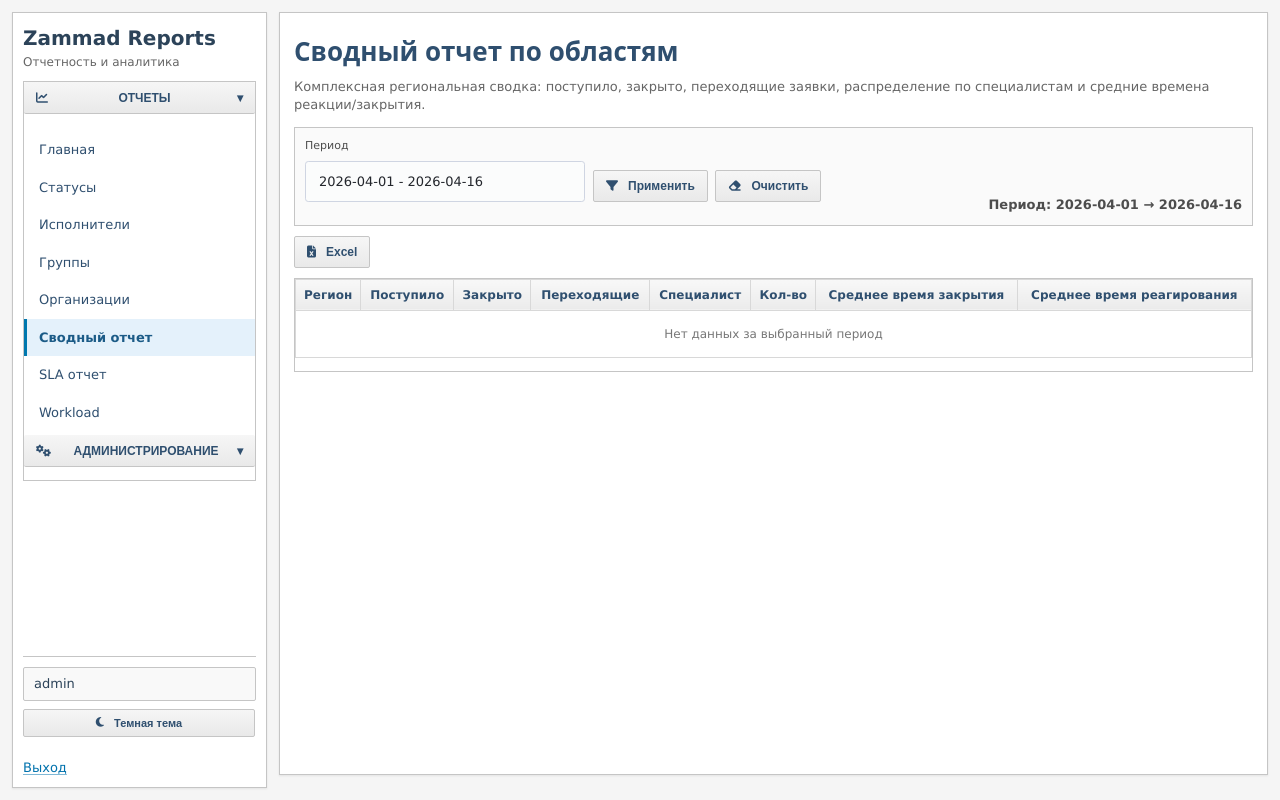
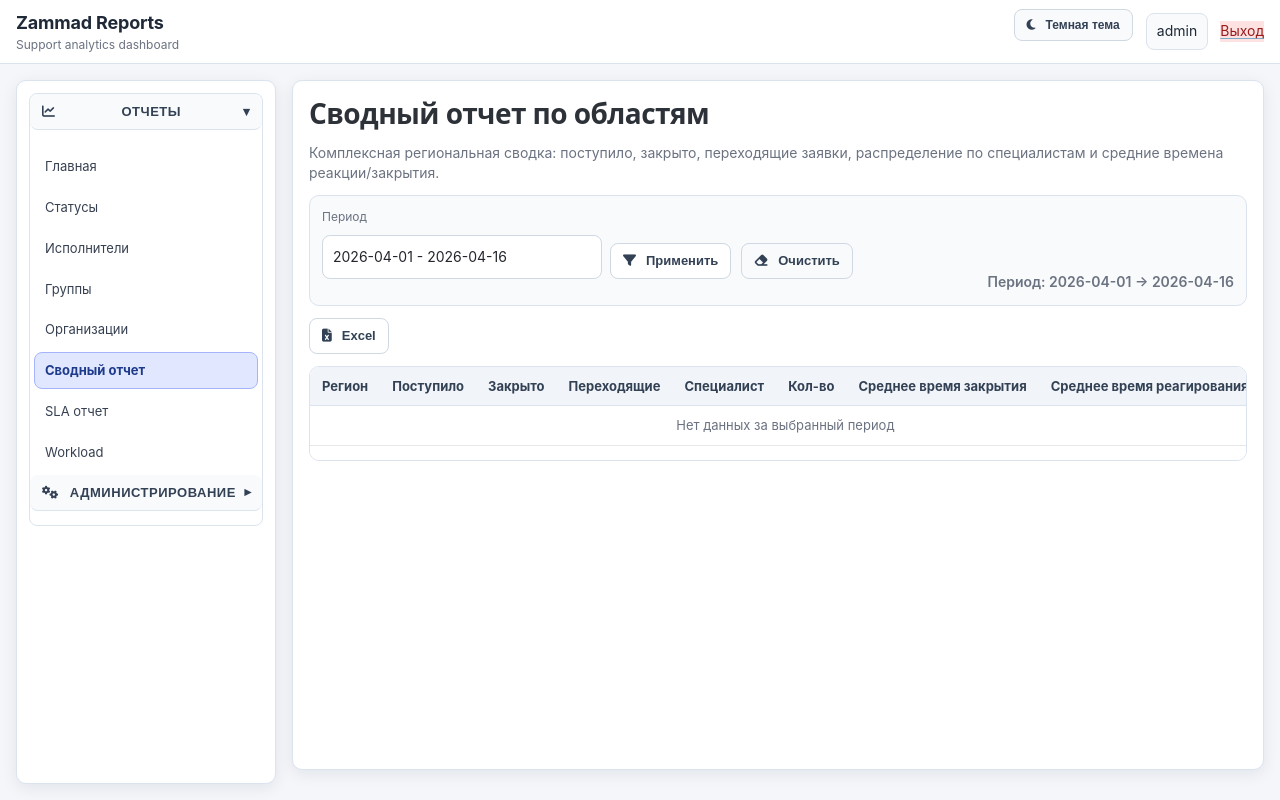
Before and after one commit to lekha100101/zammad-reports, a FastAPI app: page /reports/regional-summary in a window 1280 px wide. Run offline with FastAPI, Linux system fonts and the light colour scheme; the visitor is signed in with stand-in values (Sample User, id 1); some libraries are stand-ins or nearby versions.

Commit message:
Redesign UI to modern 2-column dashboard with improved tables and filter UX

```diff
--- a/app/static/style.css
+++ b/app/static/style.css
@@ -1,195 +1,193 @@
 :root {
-  --jq-bg: #f5f5f5;
-  --jq-surface: #ffffff;
-  --jq-border: #c5c5c5;
-  --jq-text: #333333;
-  --jq-muted: #666666;
-  --jq-accent: #0078ae;
-  --jq-accent-hover: #1c94c4;
-  --jq-shadow: 0 1px 2px rgba(0, 0, 0, 0.08);
+  --bg: #f4f6fa;
+  --surface: #ffffff;
+  --surface-soft: #f8fafc;
+  --border: #dbe3ef;
+  --text: #1f2937;
+  --muted: #6b7280;
+  --primary: #2563eb;
+  --primary-hover: #1d4ed8;
+  --danger: #dc2626;
+  --shadow: 0 4px 16px rgba(15, 23, 42, 0.08);
+  --radius: 10px;
 }
 
-* {
-  box-sizing: border-box;
+* { box-sizing: border-box; }
+
+html, body {
+  margin: 0;
+  padding: 0;
+  background: var(--bg);
+  color: var(--text);
+  font-family: Inter, "Segoe UI", Roboto, Arial, sans-serif;
+  font-size: 14px;
+  line-height: 1.45;
 }
 
-html,
-body {
-  margin: 0;
-  padding: 0;
-  background: var(--jq-bg);
-  color: var(--jq-text);
-  font-family: "Lucida Grande", "Lucida Sans", Arial, sans-serif;
-  font-size: 13px;
+.top-nav {
+  height: 64px;
+  border-bottom: 1px solid var(--border);
+  background: var(--surface);
+  display: flex;
+  align-items: center;
+  justify-content: space-between;
+  padding: 0 16px;
+  position: sticky;
+  top: 0;
+  z-index: 60;
+}
+
+.top-nav-left,
+.top-nav-right {
+  display: flex;
+  align-items: center;
+  gap: 12px;
+}
+
+.brand-title {
+  font-size: 18px;
+  font-weight: 700;
+  letter-spacing: -0.01em;
+}
+
+.brand-subtitle {
+  font-size: 12px;
+  color: var(--muted);
 }
 
 .main-container {
-  max-width: 1680px;
+  max-width: 1800px;
   margin: 0 auto;
-  padding: 0 12px !important;
+  padding: 16px !important;
   background: transparent !important;
   border: none !important;
   box-shadow: none !important;
 }
 
-.brand-title {
-  font-size: 20px;
-  font-weight: 700;
-  color: #2c4359;
-}
-
-.brand-subtitle {
-  font-size: 12px;
-  color: var(--jq-muted);
-}
-
-.user-badge {
-  padding: 6px 10px !important;
-  border: 1px solid var(--jq-border);
-  background: #f9f9f9 !important;
-  color: #2c4359 !important;
-  border-radius: 2px;
-}
-
 .layout-shell {
   display: grid;
-  grid-template-columns: 255px minmax(0, 1fr);
-  align-items: stretch;
-  gap: 12px;
-  min-height: 100vh;
-  padding: 12px 0;
+  grid-template-columns: 260px minmax(0, 1fr);
+  gap: 16px;
+  min-height: calc(100vh - 96px);
 }
 
 .left-sidebar {
-  display: flex;
-  flex-direction: column;
-  justify-content: space-between;
-  gap: 12px;
-  background: var(--jq-surface);
-  border: 1px solid var(--jq-border);
-  box-shadow: var(--jq-shadow);
-  padding: 10px;
-}
-
-.sidebar-top {
-  display: flex;
-  flex-direction: column;
-  gap: 10px;
-}
-
-.sidebar-bottom {
-  border-top: 1px solid var(--jq-border);
-  padding-top: 10px;
-  display: flex;
-  flex-direction: column;
-  gap: 8px;
+  background: var(--surface);
+  border: 1px solid var(--border);
+  border-radius: var(--radius);
+  box-shadow: var(--shadow);
+  padding: 12px;
 }
 
 .side-nav {
-  background: transparent;
-  border: 1px solid var(--jq-border);
+  border: 1px solid var(--border);
+  border-radius: 8px;
+  overflow: hidden;
 }
 
 .side-nav-section {
   width: 100%;
+  border: none !important;
+  border-bottom: 1px solid var(--border) !important;
+  background: var(--surface-soft) !important;
   display: flex;
   justify-content: space-between;
   align-items: center;
-  border: none !important;
-  background: linear-gradient(#f6f6f6, #e9e9e9) !important;
-  border-bottom: 1px solid var(--jq-border) !important;
-  color: #2c4359;
+  padding: 10px 12px;
   font-size: 12px;
+  text-transform: uppercase;
+  letter-spacing: 0.04em;
   font-weight: 700;
-  padding: 8px 10px;
-  text-transform: uppercase;
+  color: #374151;
 }
+
+.section-caret { transition: transform .15s ease; }
+.side-nav-section[aria-expanded="false"] .section-caret { transform: rotate(-90deg); }
 
 .side-nav-group {
   display: flex;
   flex-direction: column;
-  padding: 4px 0;
+  padding: 4px;
+  gap: 4px;
 }
 
 .side-nav .menu-btn {
   display: block !important;
   text-decoration: none !important;
-  color: #2f4f6f !important;
-  border-radius: 0 !important;
-  border: none !important;
-  border-left: 3px solid transparent !important;
-  padding: 9px 12px !important;
+  border-radius: 8px !important;
+  border: 1px solid transparent !important;
+  color: #374151 !important;
+  padding: 8px 10px !important;
   font-size: 13px !important;
+  transition: all .15s ease;
 }
 
 .side-nav .menu-btn:hover {
-  background: #f2f9ff !important;
-  color: #1d5987 !important;
+  background: #eef2ff !important;
+  border-color: #c7d2fe !important;
+  color: #1e3a8a !important;
 }
 
 .side-nav .menu-btn.active {
-  background: #e4f1fb !important;
-  border-left-color: var(--jq-accent) !important;
-  color: #1b5b87 !important;
-  font-weight: 700 !important;
+  background: #e0e7ff !important;
+  border-color: #a5b4fc !important;
+  color: #1e3a8a !important;
+  font-weight: 700;
 }
 
 .content-area {
-  min-width: 0;
-  background: var(--jq-surface);
-  border: 1px solid var(--jq-border);
-  box-shadow: var(--jq-shadow);
-  padding: 14px;
-}
-
-.content-topbar {
-  display: flex;
-  justify-content: flex-end;
-  align-items: center;
-  gap: 8px;
-  margin-bottom: 10px;
+  background: var(--surface);
+  border: 1px solid var(--border);
+  border-radius: var(--radius);
+  box-shadow: var(--shadow);
+  padding: 16px;
 }
 
 h1 {
   margin: 0 0 12px;
-  font-size: 26px;
-  color: #2f4f6f;
+  font-size: 28px;
+  line-height: 1.2;
+  letter-spacing: -0.02em;
 }
 
-h3 {
-  color: #2f4f6f;
-  margin: 10px 0;
-}
+h3 { margin: 8px 0; }
 
 .report-description {
   margin: 0 0 12px;
-  color: var(--jq-muted);
-  line-height: 1.4;
+  color: var(--muted);
+  max-width: 1100px;
 }
 
-.page-actions,
-.report-actions {
-  margin-bottom: 10px;
-  display: flex;
-  gap: 8px;
-  align-items: center;
+.cards {
+  gap: 12px;
+}
+
+.cards article {
+  border-radius: 10px;
+  border: 1px solid var(--border);
+  box-shadow: none;
+  background: var(--surface-soft);
+}
+
+.big-number {
+  font-size: 28px;
+  font-weight: 700;
 }
 
 article {
   margin-bottom: 12px;
   padding: 12px;
-  background: #fff;
-  border: 1px solid var(--jq-border);
+  border: 1px solid var(--border);
+  border-radius: 10px;
+  background: var(--surface);
 }
 
-.cards article {
-  text-align: center;
-}
-
-.big-number {
-  font-size: 26px;
-  font-weight: 700;
-  margin: 2px 0;
+.page-actions,
+.report-actions {
+  display: flex;
+  align-items: center;
+  gap: 8px;
+  margin: 0 0 12px;
 }
 
 button,
@@ -197,20 +195,20 @@ a[role="button"],
 input[type="submit"],
 input[type="button"],
 .button {
+  border-radius: 8px !important;
+  border: 1px solid #cfd8e3 !important;
+  background: #fff !important;
+  color: #334155 !important;
+  font-size: 13px !important;
+  font-weight: 600 !important;
+  min-height: 36px;
+  padding: 0 12px !important;
   display: inline-flex !important;
   align-items: center;
   justify-content: center;
   gap: 6px;
-  min-height: 32px;
-  padding: 6px 12px !important;
-  border: 1px solid var(--jq-border) !important;
-  border-radius: 2px !important;
-  background: linear-gradient(#f6f6f6, #e9e9e9) !important;
-  color: #2f4f6f !important;
-  font-size: 12px !important;
-  font-weight: 600 !important;
   text-decoration: none !important;
-  cursor: pointer;
+  transition: all .15s ease;
 }
 
 button:hover,
@@ -218,297 +216,212 @@ a[role="button"]:hover,
 input[type="submit"]:hover,
 input[type="button"]:hover,
 .button:hover {
-  border-color: #79b7e7 !important;
-  background: linear-gradient(#f5fbff, #dff0ff) !important;
-  color: #1d5987 !important;
+  border-color: #93c5fd !important;
+  background: #eff6ff !important;
+  color: #1e3a8a !important;
+}
+
+button.primary,
+a[role="button"].primary {
+  background: var(--primary) !important;
+  border-color: var(--primary) !important;
+  color: #fff !important;
+}
+
+button.primary:hover,
+a[role="button"].primary:hover {
+  background: var(--primary-hover) !important;
+}
+
+button.secondary,
+a[role="button"].secondary {
+  background: #f8fafc !important;
 }
 
 button.danger,
-a[role="button"].danger {
-  background: linear-gradient(#fdf3f3, #f4dede) !important;
-  border-color: #cd0a0a !important;
-  color: #a40000 !important;
+a[role="button"].danger,
+.logout-btn {
+  background: #fee2e2 !important;
+  border-color: #fecaca !important;
+  color: #991b1b !important;
 }
 
-.btn-small {
-  min-height: 28px !important;
-  padding: 4px 9px !important;
-  font-size: 11px !important;
+.btn-small { min-height: 32px !important; font-size: 12px !important; }
+
+.user-badge {
+  padding: 7px 10px !important;
+  border: 1px solid var(--border);
+  border-radius: 8px;
+  background: var(--surface-soft) !important;
 }
 
 .filter-bar {
+  margin: 0 0 12px;
+  padding: 12px;
+  border: 1px solid var(--border);
+  border-radius: 10px;
+  background: var(--surface-soft);
   display: flex;
   flex-wrap: wrap;
   align-items: flex-end;
   gap: 8px;
-  margin-bottom: 10px;
-  padding: 10px;
-  background: #fafafa;
-  border: 1px solid var(--jq-border);
 }
 
-.filter-item {
-  display: flex;
-  flex-direction: column;
-  gap: 2px;
+.filter-item { display: flex; flex-direction: column; gap: 4px; }
+.filter-item label { font-size: 12px; color: var(--muted); }
+.filter-item-range { min-width: 280px; }
+.js-date-range { min-height: 38px; min-width: 260px; }
+.filter-actions { display: inline-flex; gap: 8px; }
+.filter-status { margin-left: auto; color: var(--muted); font-weight: 600; }
+
+input[type="text"],
+input[type="number"],
+input[type="password"],
+input[type="date"],
+select,
+textarea {
+  border: 1px solid #cfd8e3 !important;
+  border-radius: 8px !important;
+  background: #fff !important;
+  min-height: 38px;
+  padding: 6px 10px !important;
 }
 
-.filter-item label {
-  font-size: 11px;
-  color: #4d4d4d;
+input:focus,
+select:focus,
+textarea:focus {
+  outline: none;
+  border-color: #60a5fa !important;
+  box-shadow: 0 0 0 3px rgba(96, 165, 250, .18);
 }
 
-.filter-item-range {
-  min-width: 280px;
-}
-
-.js-date-range {
-  min-height: 34px;
-  min-width: 260px;
-}
-
-.filter-actions {
-  display: inline-flex;
-  gap: 6px;
-  align-items: center;
-}
-
-.filter-status {
-  margin-left: auto;
-  color: #4d4d4d;
-  font-weight: 600;
-  min-height: 20px;
-  display: inline-flex;
-  align-items: center;
+input:invalid {
+  border-color: #ef4444 !important;
 }
 
 .table-wrapper,
 .report-wrapper {
   width: 100%;
-  overflow-x: auto;
-  border: 1px solid var(--jq-border);
+  overflow: auto;
+  border: 1px solid var(--border);
+  border-radius: 10px;
   background: #fff;
 }
 
 table {
   width: 100%;
-  border-collapse: collapse;
-  font-size: 12px;
+  border-collapse: separate;
+  border-spacing: 0;
+  font-size: 13px;
+}
+
+table thead th {
+  position: sticky;
+  top: 0;
+  z-index: 2;
+  background: #f1f5f9;
+  color: #334155;
+  font-weight: 700;
+  border-bottom: 1px solid var(--border);
 }
 
 table th,
 table td {
-  border: 1px solid #d8d8d8;
-  padding: 6px;
-  text-align: left;
-  vertical-align: middle;
+  padding: 10px 12px;
+  border-bottom: 1px solid #e5e7eb;
+  white-space: nowrap;
 }
 
-table thead th {
-  background: linear-gradient(#f8f8f8, #ebebeb);
-  color: #2f4f6f;
-  font-weight: 700;
+table tbody tr:nth-child(even) td {
+  background: #fbfdff;
 }
 
-table tbody tr:nth-child(even) {
-  background: #fcfcfc;
+table tbody tr:hover td {
+  background: #eff6ff;
 }
 
-table tbody tr:hover {
-  background: #f3f9ff;
-}
+td.center,
+th.center,
+.center { text-align: right; }
 
-.center {
-  text-align: center;
-}
-
-.empty-row {
-  text-align: center;
-  color: #777;
-  padding: 14px !important;
-}
+.empty-row { text-align: center !important; color: var(--muted); }
 
 .inline-progress-cell {
-  min-width: 200px;
-  position: relative;
-  transition: background 0.2s ease;
-}
-
-.inline-progress-ready {
+  min-width: 220px;
   background-repeat: no-repeat !important;
 }
+.inline-progress-text { font-weight: 600; }
 
-.inline-progress-text {
-  position: relative;
-  z-index: 1;
-  font-weight: 600;
-}
-
-.workload-max td {
-  background: #ffd6d6 !important;
-}
-
-.workload-min td {
-  background: #d8f3d8 !important;
-}
+.workload-max td { background: #fee2e2 !important; }
+.workload-min td { background: #dcfce7 !important; }
 
 .menu-overlay {
   position: fixed;
   inset: 0;
-  background: rgba(0, 0, 0, 0.25);
-  z-index: 20;
+  background: rgba(15, 23, 42, 0.45);
+  z-index: 40;
 }
 
 .menu-toggle {
   display: none !important;
+  min-width: 38px;
 }
 
-.ui-dialog .ui-dialog-titlebar {
-  border: 1px solid #4297d7;
-  background: linear-gradient(#6fb3e0, #3d95ce);
-  color: #fff;
+.ui-button i { margin-right: 4px; }
+.ui-dialog .ui-dialog-titlebar { border: none; background: #1f2937; color: #fff; }
+
+.dataTables_wrapper { padding: 8px; }
+.dataTables_wrapper .dataTables_filter { margin-bottom: 8px; }
+.dataTables_wrapper .dataTables_filter input,
+.dataTables_wrapper .dataTables_length select { min-height: 34px; }
+
+body.theme-dark {
+  --bg: #161b22;
+  --surface: #1f2630;
+  --surface-soft: #242d39;
+  --border: #334155;
+  --text: #e6edf7;
+  --muted: #9aa8bb;
+  --shadow: 0 4px 16px rgba(0,0,0,.35);
 }
 
-.ui-button i {
-  margin-right: 4px;
+body.theme-dark table thead th { background: #2a3543; color: #e6edf7; }
+body.theme-dark table th, body.theme-dark table td { border-bottom-color: #334155; }
+body.theme-dark table tbody tr:nth-child(even) td { background: #212a36; }
+body.theme-dark table tbody tr:hover td { background: #2c3a4c; }
+body.theme-dark .table-wrapper,
+body.theme-dark .report-wrapper,
+body.theme-dark input,
+body.theme-dark select,
+body.theme-dark textarea,
+body.theme-dark button,
+body.theme-dark a[role="button"] { background: #1f2630 !important; color: #e6edf7 !important; border-color: #3a4b61 !important; }
+body.theme-dark .side-nav .menu-btn:hover { background: #2f3e52 !important; }
+body.theme-dark .side-nav .menu-btn.active { background: #304566 !important; border-color: #4b6b98 !important; }
+body.theme-dark .workload-max td { background: #5b2f34 !important; }
+body.theme-dark .workload-min td { background: #1f4d34 !important; }
+
+@media (max-width: 1120px) {
+  .layout-shell { grid-template-columns: 1fr; }
+  .menu-toggle { display: inline-flex !important; }
+  .left-sidebar {
+    position: fixed;
+    top: 64px;
+    left: 0;
+    width: min(320px, 90vw);
+    max-height: calc(100vh - 64px);
+    overflow: auto;
+    z-index: 50;
+    transform: translateX(-110%);
+    transition: transform .2s ease;
+  }
+  body.menu-open .left-sidebar { transform: translateX(0); }
+  body.menu-open { overflow: hidden; }
 }
 
-.dataTables_wrapper {
-  padding: 8px;
+@media (max-width: 768px) {
+  .top-nav { padding: 0 8px; }
+  .top-nav-right { gap: 8px; }
+  .filter-item-range, .js-date-range, .filter-actions { width: 100%; min-width: 100%; }
+  .filter-status { margin-left: 0; width: 100%; }
 }
-
-.dataTables_wrapper .dataTables_filter {
-  margin-bottom: 8px;
-}
-
-.dataTables_wrapper .dataTables_filter input,
-.dataTables_wrapper .dataTables_length select {
-  min-height: 30px;
-  border: 1px solid var(--jq-border);
-}
-
-.regions-table .region-row-form {
-  display: contents;
-}
-
-.region-name-input {
-  min-height: 28px;
-  font-size: 12px;
-}
-
-body.theme-dark {
-  --jq-bg: #1f232a;
-  --jq-surface: #2b313a;
-  --jq-border: #47505c;
-  --jq-text: #eaf1ff;
-  --jq-muted: #b3bac5;
-  --jq-shadow: 0 1px 2px rgba(0, 0, 0, 0.35);
-}
-
-body.theme-dark .brand-title,
-body.theme-dark h1,
-body.theme-dark h3 {
-  color: #eaf1ff;
-}
-
-body.theme-dark,
-body.theme-dark table td,
-body.theme-dark label,
-body.theme-dark .menu-btn,
-body.theme-dark .user-badge {
-  color: #eaf1ff !important;
-}
-
-body.theme-dark .brand-subtitle,
-body.theme-dark .report-description {
-  color: #b9c3d1;
-}
-
-body.theme-dark table th {
-  background: linear-gradient(#3a424d, #313843);
-  color: #e6edf7;
-}
-
-body.theme-dark table td {
-  border-color: #505968;
-  background: #2b313a;
-  color: #eaf1ff;
-}
-
-body.theme-dark .table-wrapper,
-body.theme-dark .report-wrapper,
-body.theme-dark table,
-body.theme-dark table tbody tr {
-  background: #2b313a;
-}
-
-body.theme-dark table tbody tr:nth-child(even) {
-  background: #2f3640;
-}
-
-body.theme-dark table tbody tr:hover {
-  background: #3a4350;
-}
-
-body.theme-dark .workload-max td {
-  background: #5c2a2a !important;
-}
-
-body.theme-dark .workload-min td {
-  background: #21492a !important;
-}
-
-body.theme-dark .user-badge {
-  background: #39404a !important;
-  color: #eaf1ff !important;
-  border-color: #4c5664;
-}
-
-@media (max-width: 1120px) {
-  .layout-shell {
-    grid-template-columns: 1fr;
-    min-height: auto;
-  }
-
-  .menu-toggle {
-    display: inline-flex !important;
-  }
-
-  .left-sidebar {
-    position: fixed;
-    top: 0;
-    left: 0;
-    width: min(320px, 92vw);
-    max-height: 100vh;
-    overflow: auto;
-    z-index: 50;
-    transform: translateX(-105%);
-    transition: transform 0.2s ease;
-  }
-
-  body.menu-open .left-sidebar {
-    transform: translateX(0);
-  }
-
-  body.menu-open {
-    overflow: hidden;
-  }
-}
-
-@media (max-width: 720px) {
-  .filter-item-range,
-  .js-date-range {
-    min-width: 100%;
-    width: 100%;
-  }
-
-  .filter-actions {
-    width: 100%;
-    flex-wrap: wrap;
-  }
-
-  .filter-status {
-    width: 100%;
-    margin-left: 0;
-  }
-}
--- a/app/templates/base.html
+++ b/app/templates/base.html
@@ -12,15 +12,29 @@
   <link rel="stylesheet" href="/static/style.css?v=20260415-2">
 </head>
 <body class="zammad-skin">
+  <header class="top-nav">
+    <div class="top-nav-left">
+      {% if current_user %}
+      <button type="button" class="menu-toggle" id="menuToggle" aria-expanded="false" aria-controls="sideNav">☰</button>
+      {% endif %}
+      <div class="brand-block">
+        <div class="brand-title">Zammad Reports</div>
+        <div class="brand-subtitle">Support analytics dashboard</div>
+      </div>
+    </div>
+    {% if current_user %}
+    <div class="top-nav-right">
+      <button type="button" id="themeToggle" class="btn-small secondary" data-icon="fa-moon">Темная тема</button>
+      <div class="user-badge">{{ current_user.username }}</div>
+      <a href="/logout" class="logout-btn">Выход</a>
+    </div>
+    {% endif %}
+  </header>
   <main class="container main-container">
     <div class="layout-shell">
       {% if current_user %}
       <aside class="left-sidebar" id="sideNav">
         <div class="sidebar-top">
-          <div class="brand-block">
-            <div class="brand-title">Zammad Reports</div>
-            <div class="brand-subtitle">Отчетность и аналитика</div>
-          </div>
           <nav class="side-nav" aria-label="Основная навигация">
             <button class="side-nav-section side-nav-section-toggle" type="button" data-nav-toggle data-icon="fa-chart-line" aria-expanded="true">
               <span>Отчеты</span>
@@ -49,22 +63,10 @@
             </div>
           </nav>
         </div>
-        <div class="sidebar-bottom">
-          <div class="user-badge">{{ current_user.username }}</div>
-          <button type="button" id="themeToggle" class="btn-small" data-icon="fa-moon">Темная тема</button>
-          <a href="/logout" class="logout-btn">Выход</a>
-        </div>
       </aside>
       {% endif %}
 
       <section class="content-area">
-        <div class="content-topbar">
-          {% if current_user %}
-          <button type="button" class="menu-toggle" id="menuToggle" aria-expanded="false" aria-controls="sideNav">
-            ☰ Меню
-          </button>
-          {% endif %}
-        </div>
         {% block content %}{% endblock %}
       </section>
     </div>
```
